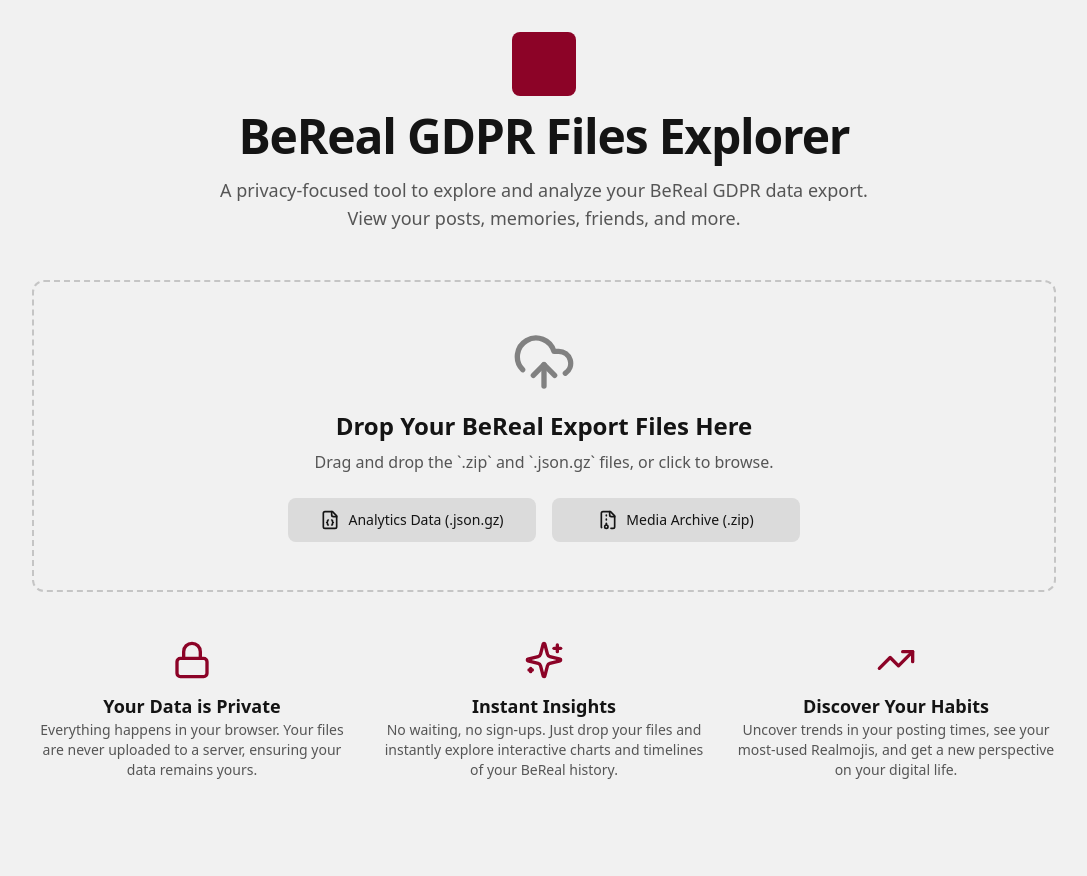
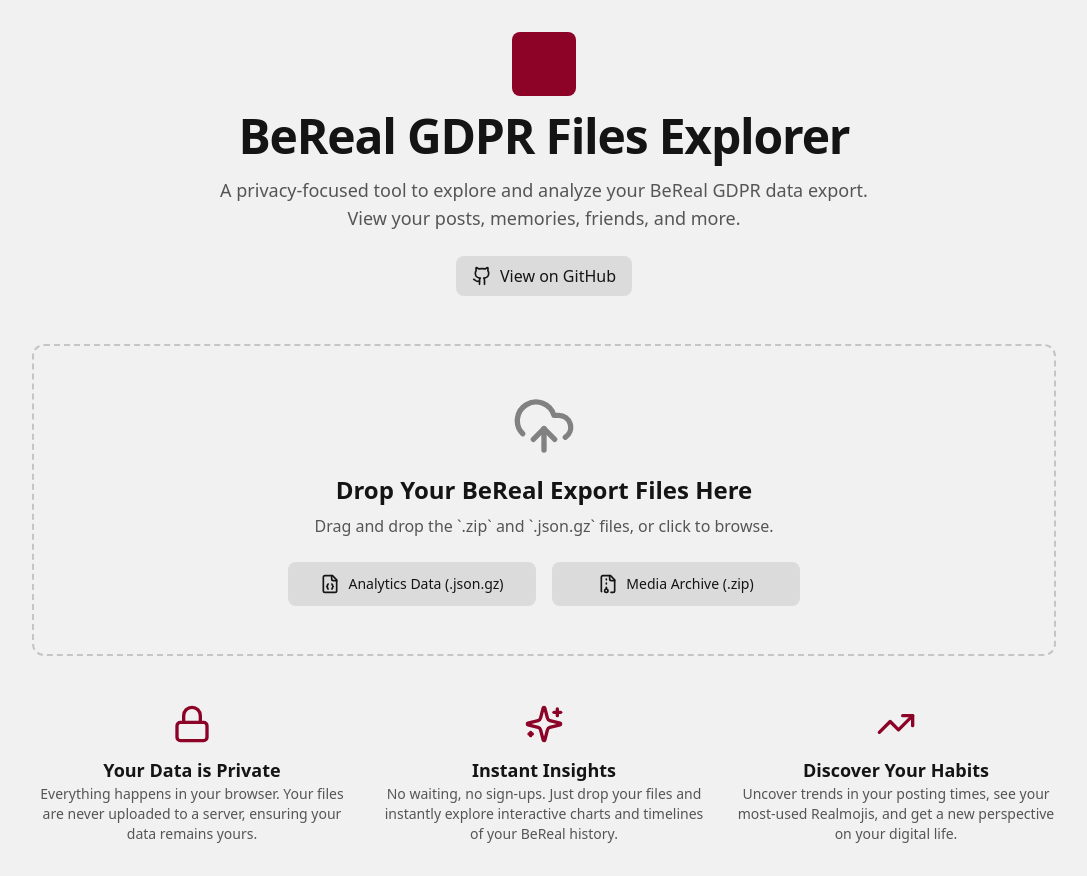
Before and after one commit to casungo/bereal-gdpr-explorer-zip, an Astro site: page / in a window 1280 px wide. Shown: the whole page, without its empty margins (96-1183 px from the left). Before the commit the page ends 812 px from the top, so only its background shows below. Built offline with nearby package versions, Linux system fonts and the light colour scheme; Astro itself is replaced by a stand-in of ours.

Commit message:
add GH link

```diff
--- a/src/components/DataLoader.svelte
+++ b/src/components/DataLoader.svelte
@@ -7,6 +7,7 @@
     Lock,
     Sparkles,
     TrendingUp,
+    Github,
   } from "@lucide/svelte";
   import { appStore } from "@lib/stores/app";
 
@@ -81,6 +82,17 @@
         A privacy-focused tool to explore and analyze your BeReal GDPR data
         export. View your posts, memories, friends, and more.
       </p>
+      <div class="mt-6 flex justify-center">
+        <a
+          href="https://github.com/casungo/bereal-gdpr-explorer-zip"
+          target="_blank"
+          rel="noopener noreferrer"
+          class="inline-flex items-center gap-2 px-4 py-2 bg-base-200 hover:bg-base-300 rounded-lg transition-colors"
+        >
+          <Github class="w-5 h-5" />
+          <span class="font-medium">View on GitHub</span>
+        </a>
+      </div>
     </header>
 
     <main>
```
